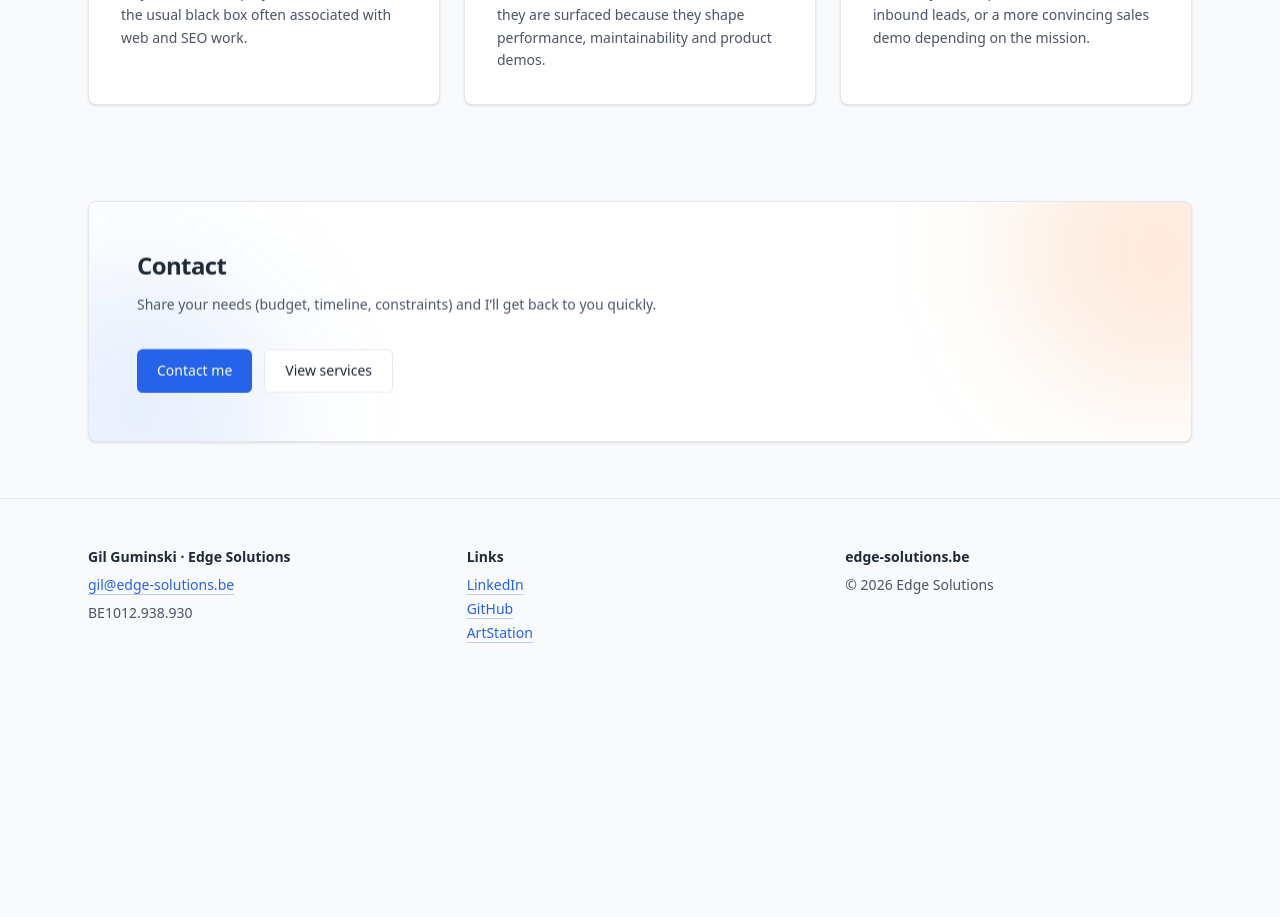
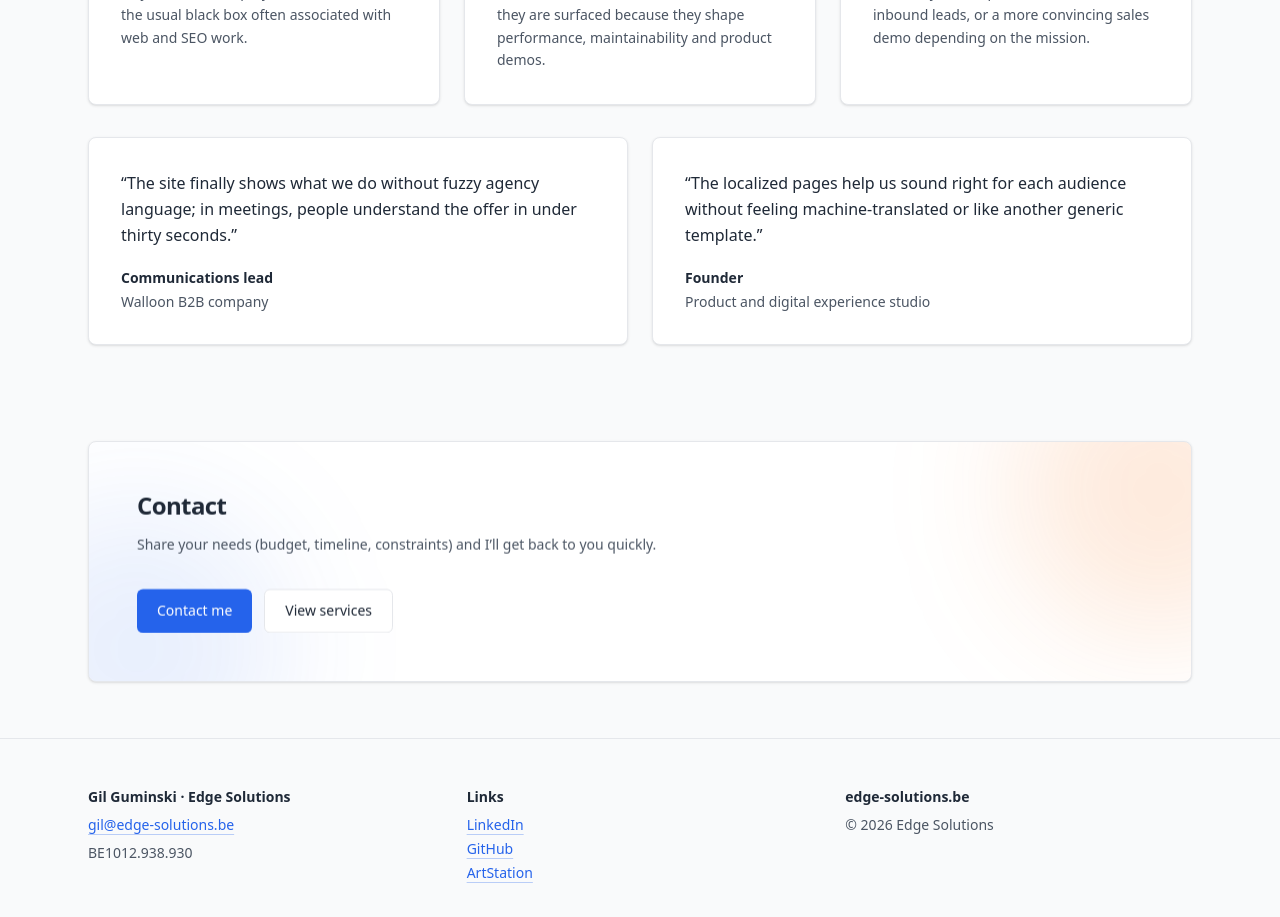
Before and after one commit to edge-solutions-hq/edge-solutions, a Next.js app in the folder web/: page /en in a window 1280 px wide. Shown: the part 1640-2557 px from the top of the page. Before the commit the page ends 2331 px from the top, so only its background shows below. Built offline with nearby package versions, Linux system fonts and the light colour scheme; no server answers.

Commit message:
Add localized homepage testimonials

```diff
--- a/web/messages/en.json
+++ b/web/messages/en.json
@@ -53,6 +53,18 @@
           "title": "Success signals are defined before the work is called finished",
           "body": "The goal stays measurable: stronger credibility, more qualified traffic, clearer inbound leads, or a more convincing sales demo depending on the mission."
         }
+      },
+      "testimonials": {
+        "first": {
+          "quote": "The site finally shows what we do without fuzzy agency language; in meetings, people understand the offer in under thirty seconds.",
+          "author": "Communications lead",
+          "role": "Walloon B2B company"
+        },
+        "second": {
+          "quote": "The localized pages help us sound right for each audience without feeling machine-translated or like another generic template.",
+          "author": "Founder",
+          "role": "Product and digital experience studio"
+        }
       }
     }
   },
--- a/web/messages/fr.json
+++ b/web/messages/fr.json
@@ -53,6 +53,18 @@
           "title": "Les signaux de succès sont définis avant d’appeler cela terminé",
           "body": "L’objectif reste mesurable : meilleure crédibilité, trafic qualifié, demandes entrantes plus claires, ou démonstration commerciale plus convaincante selon la mission."
         }
+      },
+      "testimonials": {
+        "first": {
+          "quote": "Le site présente enfin notre savoir-faire sans jargon flou : en rendez-vous, on comprend en trente secondes ce que nous faisons.",
+          "author": "Responsable communication",
+          "role": "PME B2B en Wallonie"
+        },
+        "second": {
+          "quote": "Les pages localisées nous aident à parler juste selon le public, sans donner l’impression d’une traduction automatique ou d’un template générique.",
+          "author": "Fondatrice",
+          "role": "Studio produit et expérience digitale"
+        }
       }
     }
   },
--- a/web/messages/nl.json
+++ b/web/messages/nl.json
@@ -53,6 +53,18 @@
           "title": "Succescriteria worden bepaald vóór het werk als afgerond telt",
           "body": "Het doel blijft meetbaar: meer geloofwaardigheid, kwalitatiever verkeer, duidelijkere inbound leads of een overtuigendere salesdemo afhankelijk van de opdracht."
         }
+      },
+      "testimonials": {
+        "first": {
+          "quote": "De site toont eindelijk helder wat we doen, zonder vaag bureaujargon; in gesprekken snappen mensen het aanbod binnen dertig seconden.",
+          "author": "Communicatieverantwoordelijke",
+          "role": "Waalse B2B-kmo"
+        },
+        "second": {
+          "quote": "De gelokaliseerde pagina's helpen ons per doelgroep juist te klinken zonder machinaal vertaald of generiek aan te voelen.",
+          "author": "Founder",
+          "role": "Studio voor digitale producten en ervaringen"
+        }
       }
     }
   },
--- a/web/src/app/[locale]/page.tsx
+++ b/web/src/app/[locale]/page.tsx
@@ -284,6 +284,32 @@ export default async function HomePage({params}: Props) {
             </p>
           </Card>
         </div>
+
+        <div className="mt-8 grid grid-cols-1 gap-6 lg:grid-cols-2">
+          <Card className="p-6 md:p-8">
+            <p className="text-base font-medium leading-relaxed text-foreground">
+              “{t('home.proof.testimonials.first.quote')}”
+            </p>
+            <div className="mt-5 space-y-1 text-sm text-muted-foreground">
+              <p className="font-semibold text-foreground">
+                {t('home.proof.testimonials.first.author')}
+              </p>
+              <p>{t('home.proof.testimonials.first.role')}</p>
+            </div>
+          </Card>
+
+          <Card className="p-6 md:p-8">
+            <p className="text-base font-medium leading-relaxed text-foreground">
+              “{t('home.proof.testimonials.second.quote')}”
+            </p>
+            <div className="mt-5 space-y-1 text-sm text-muted-foreground">
+              <p className="font-semibold text-foreground">
+                {t('home.proof.testimonials.second.author')}
+              </p>
+              <p>{t('home.proof.testimonials.second.role')}</p>
+            </div>
+          </Card>
+        </div>
       </section>
 
       <section>
```
